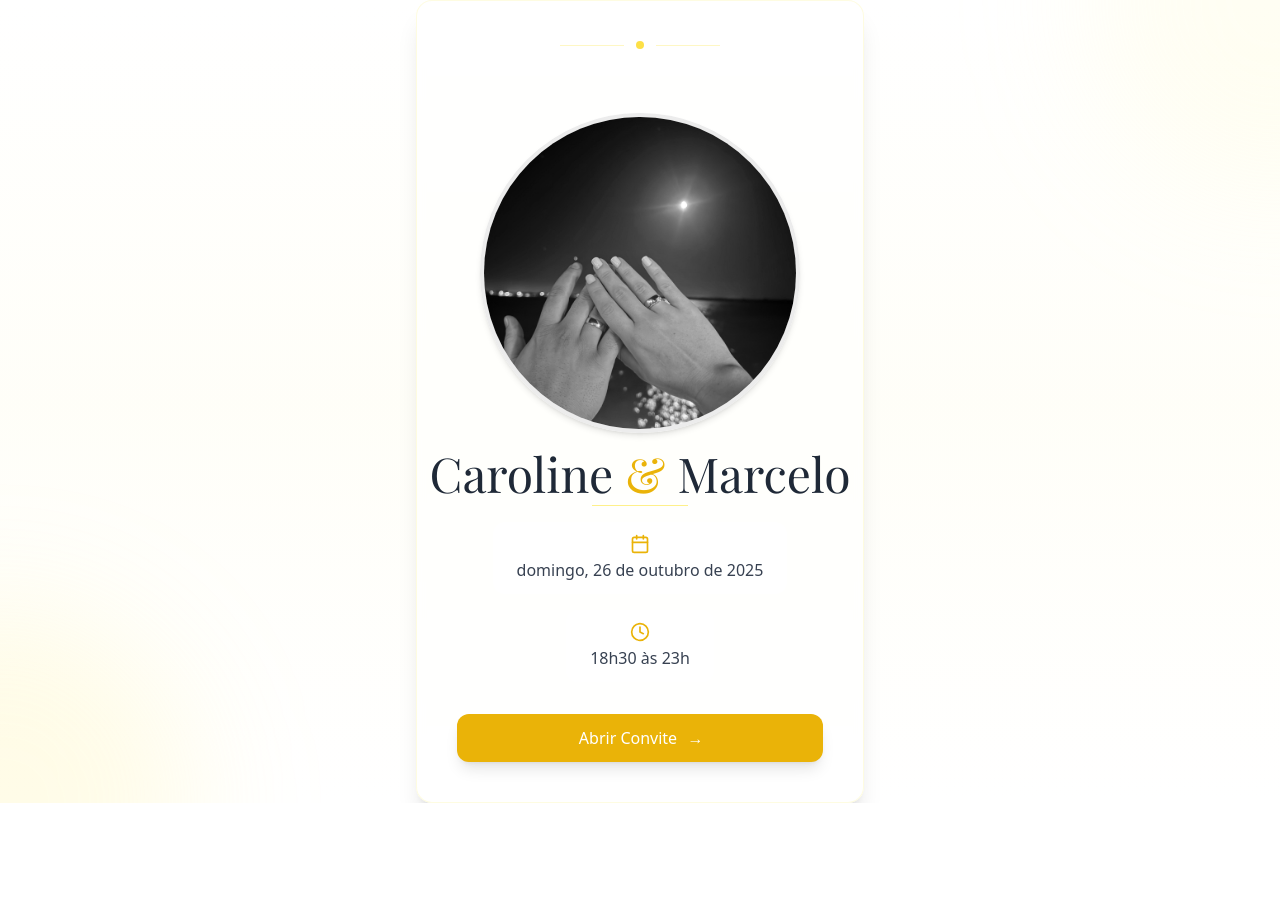
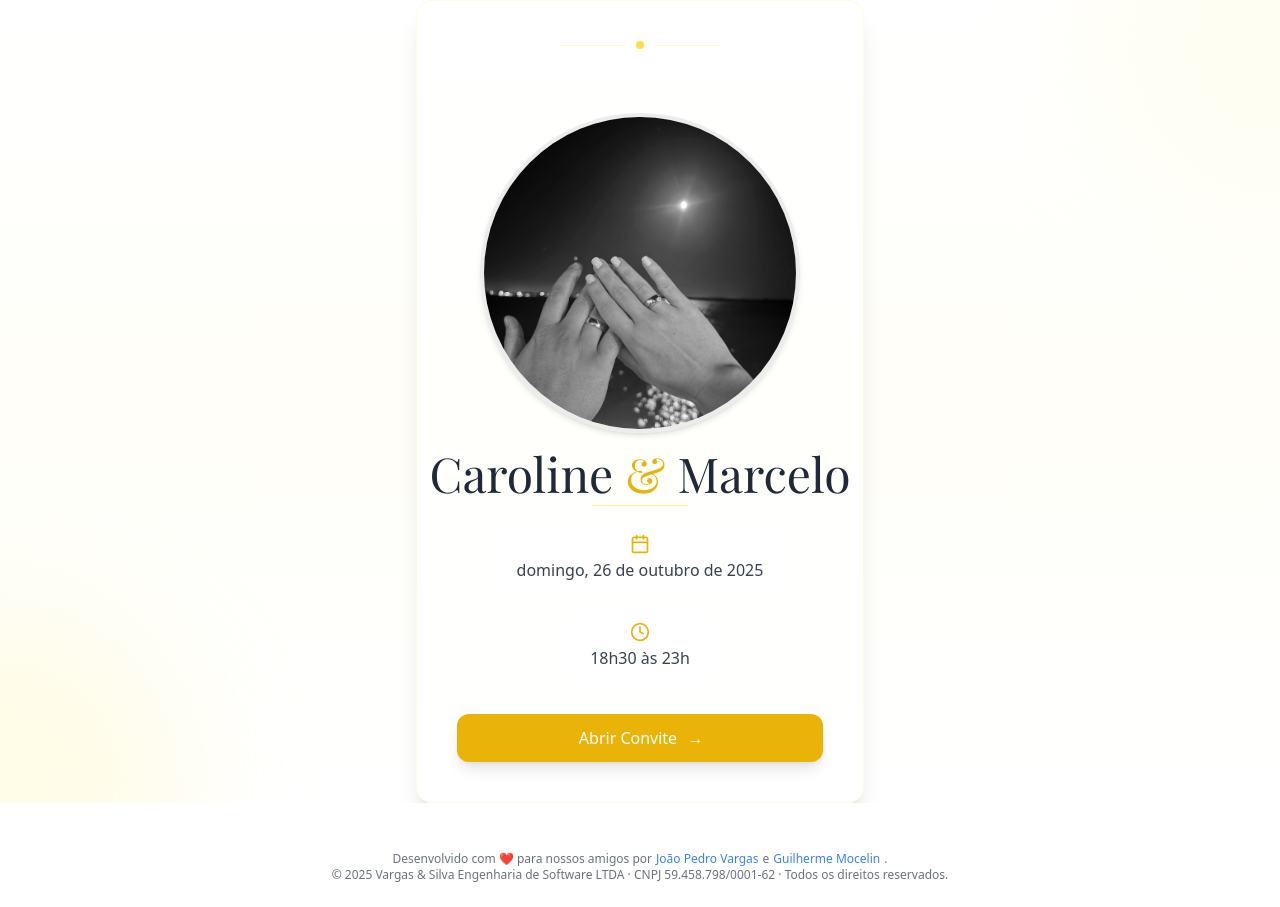
Before and after one commit to fulano-dev/wedding-invitation, a React (Vite) app: page / in a window 1280 px wide. Before the commit the page ends 803 px from the top, so only its background shows below. Built offline with nearby package versions, Linux system fonts and the light colour scheme; a web font is replaced by a local one.

Commit message:
copyright

```diff
--- a/src/App.jsx
+++ b/src/App.jsx
@@ -53,14 +53,14 @@ function App() {
 
         {/* Open Graph / Facebook */}
         <meta property="og:type" content="website" />
-        <meta property="og:url" content={window.location.href} />
+        <meta property="og:url" content={typeof window !== 'undefined' ? window.location.href : ''} />
         <meta property="og:title" content={config.data.title} />
         <meta property="og:description" content={config.data.description} />
         <meta property="og:image" content={config.data.ogImage} />
 
         {/* Twitter */}
         <meta property="twitter:card" content="summary_large_image" />
-        <meta property="twitter:url" content={window.location.href} />
+        <meta property="twitter:url" content={typeof window !== 'undefined' ? window.location.href : ''} />
         <meta property="twitter:title" content={config.data.title} />
         <meta property="twitter:description" content={config.data.description} />
         <meta property="twitter:image" content={config.data.ogImage} />
@@ -82,6 +82,19 @@ function App() {
           </Layout>
         )}
       </AnimatePresence>
+      {!isInvitationOpen ? (<footer className="text-center text-xs text-gray-500 mt-12 pb-6">
+  Desenvolvido com <span className="text-red-400">❤</span> para nossos amigos por
+  <a href="https://linkedin.com/in/joaopedrovsilva" className="text-blue-500 hover:underline mx-1" target="_blank" rel="noopener noreferrer">
+    João Pedro Vargas
+  </a>
+  e
+  <a href="https://www.linkedin.com/in/guilherme-mocelin-5a6ba3320/" className="text-blue-500 hover:underline mx-1" target="_blank" rel="noopener noreferrer">
+    Guilherme Mocelin
+  </a>.
+  <br />
+  © 2025 Vargas & Silva Engenharia de Software LTDA · CNPJ 59.458.798/0001-62 · Todos os direitos reservados.
+</footer>
+) : (<div></div>)}
     </HelmetProvider>
   );
 }
```
